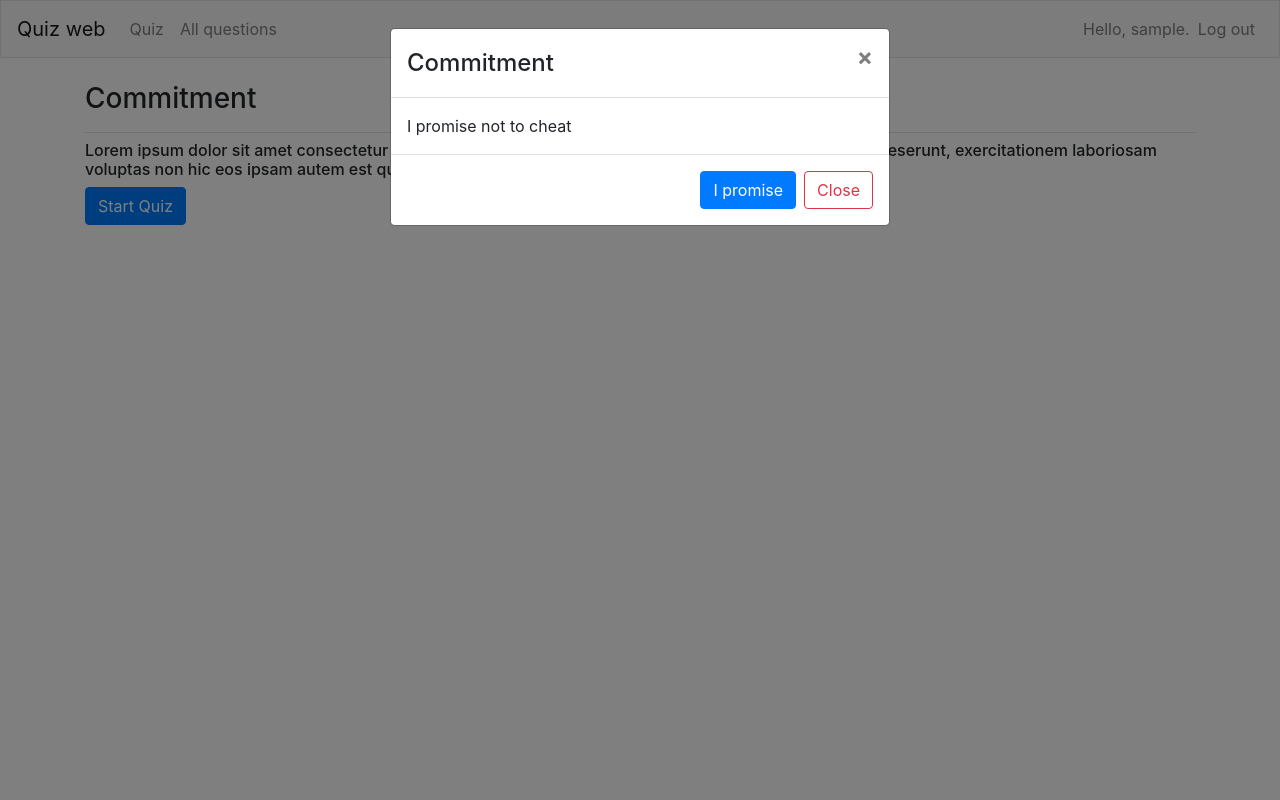
After one commit to ali-nakhaee/Q_web, a Django app: page /commitment/ in a window 1280 px wide, after a click on "Start Quiz". The commit adds this page. Run offline with Django 4.2, Linux system fonts and the light colour scheme; the visitor is signed in with stand-in values (Sample User, id 1); parts of the project's set-up code (start-up, migrations or seed data) failed here and were passed over; some libraries are stand-ins or nearby versions.

Commit message:
commitment page added

```diff
--- a/quiz/templates/quiz/add_question.html
+++ b/quiz/templates/quiz/add_question.html
@@ -10,9 +10,9 @@
  <form action="{% url 'quiz:add_question' %}" method='post' class="form">
     {% csrf_token %}
     {% bootstrap_form form %}
-        {% buttons %}
-         <button name="submit" class="btn btn-primary">Save</button>
-        {% endbuttons %}
+    {% buttons %}
+     <button name="submit" class="btn btn-primary">Save</button>
+    {% endbuttons %}
 </form>
 
  {% endblock content %}
--- a/quiz/templates/quiz/base.html
+++ b/quiz/templates/quiz/base.html
@@ -12,7 +12,7 @@
 </head>
 
 <body>
-    <nav class="navbar navbar-expand-md navbar-light bg-light mb-4 border">
+    <nav class="navbar navbar-expand-md sticky-top navbar-light bg-light mb-4 border">
 
     <a class="navbar-brand" href="{% url 'quiz:index'%}">Quiz web</a>
 
@@ -23,8 +23,9 @@
 
     <div class="collapse navbar-collapse" id="navbarCollapse">
         <ul class="navbar-nav mr-auto">
+
             <li class="nav-item">
-                <a class="nav-link" href="{% url 'quiz:quiz'%}">
+                <a class="nav-link" href="{% url 'quiz:commitment'%}">
                     Quiz</a></li>
             {% if perms.quiz.view_question %}
             <li class="nav-item">
--- /dev/null
+++ b/quiz/templates/quiz/commitment.html
@@ -0,0 +1,43 @@
+{% extends "quiz/base.html" %}
+{% load bootstrap4 %}
+
+{% block page_header %}
+  <h3>Commitment</h3>
+{% endblock page_header %}
+
+{% block content %}
+<h6>Lorem ipsum dolor sit amet consectetur adipisicing elit. Dolores obcaecati eligendi, adipisci accusamus deserunt, exercitationem laboriosam voluptas non hic eos ipsam autem est quaerat repudiandae dolor sit odio, fugiat iure!</h6>
+
+<!-- Button to Open the Modal -->
+<button type="button" class="btn btn-primary" data-toggle="modal" data-target="#myModal">
+    Start Quiz
+  </button>
+
+  <!-- The Modal -->
+  <div class="modal fade" id="myModal">
+    <div class="modal-dialog">
+      <div class="modal-content">
+
+        <!-- Modal Header -->
+        <div class="modal-header">
+          <h4 class="modal-title">Commitment</h4>
+          <button type="button" class="close" data-dismiss="modal">&times;</button>
+        </div>
+
+        <!-- Modal body -->
+        <div class="modal-body">
+            I promise not to cheat
+        </div>
+
+        <!-- Modal footer -->
+        <div class="modal-footer">
+            <a class="btn btn-primary" href="{% url 'quiz:quiz' %}"
+                role="button">I promise</a>
+          <button type="button" class="btn btn-outline-danger" data-dismiss="modal">Close</button>
+        </div>
+
+      </div>
+    </div>
+  </div>
+
+{% endblock content %}
--- a/quiz/urls.py
+++ b/quiz/urls.py
@@ -8,6 +8,8 @@ app_name = "quiz"
 urlpatterns = [
     # Home page
     path('', views.index, name='index'),
+    # Commitment page
+    path('commitment/', views.commitment, name='commitment'),
     # Quiz page
     path('quiz/', views.quiz, name='quiz'),
     # Page for show all questions
--- a/quiz/views.py
+++ b/quiz/views.py
@@ -140,3 +140,9 @@ def delete_question(request, question_id):
         question.delete()
         messages.success(request, 'The question has been deleted successfully.')
         return redirect('quiz:questions')
+
+
+@login_required
+def commitment(request):
+    # Commitment page before start the quiz.
+    return render(request, 'quiz/commitment.html')
```
Also changed, not shown: quiz/templates/quiz/questions.html (+19 -6 lines).
